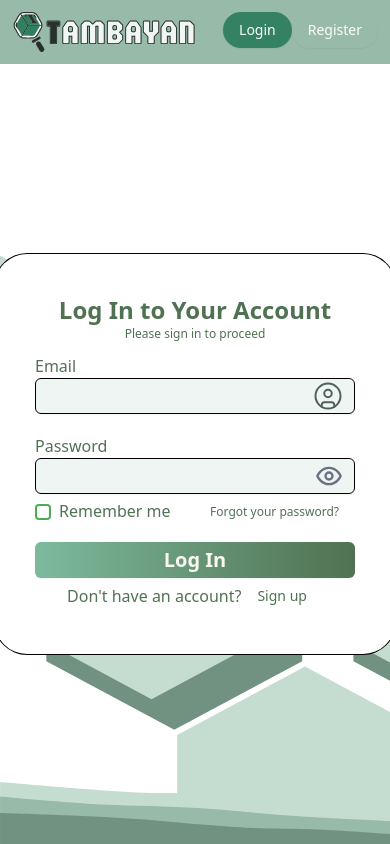
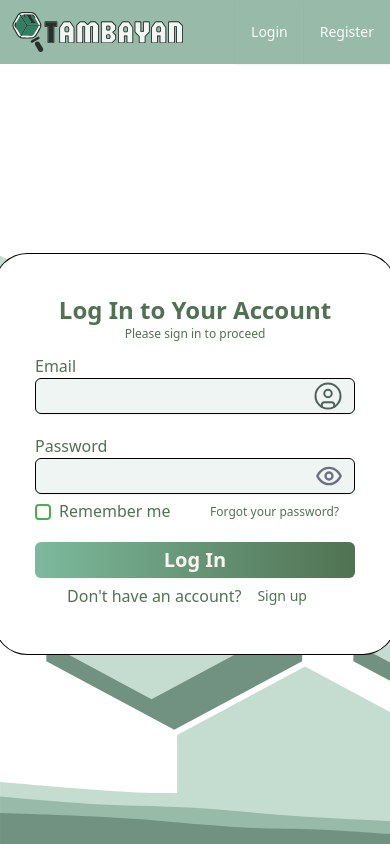
Before and after one commit to kemdav/Tambayan, a Next.js app: page /login in a window 390 px wide. Built offline with nearby package versions, Linux system fonts and the light colour scheme.

Commit message:
feat: improved navbar responsiveness

```diff
--- a/src/app/components/ui/auth-page-ui/nav-bar-auth.tsx
+++ b/src/app/components/ui/auth-page-ui/nav-bar-auth.tsx
@@ -6,22 +6,22 @@ import { useRouter } from "next/navigation";
 export default function AuthNavBar() {
   const router = useRouter();
   return (
-    <div className="bg-secondary-muted-sage grid grid-cols-2 p-3">
-      <div className="flex">
+    <div className="bg-secondary-muted-sage grid grid-cols-2">
+      <div className="flex mx-3 my-3">
         <TambayanIcon size={40} />
         <TambayanTextIcon className="w-44"/>
       </div>
-      <div className="flex flex-row-reverse lg:gap-10 lg:mr-20">
+      <div className="flex flex-row-reverse">
         <Button
           variant="navigation"
-          className="text-neutral-ivory-white bg-secondary-muted-sage rounded-4xl"
+          className="bg-secondary-muted-sage text-neutral-ivory-white lg:w-40 h-16"
           onClick={() => router.push("/register")}
         >
           Register
         </Button>
         <Button
           variant="navigation"
-          className="bg-primary-moss-green text-neutral-ivory-white rounded-4xl"
+          className="bg-secondary-muted-sage text-neutral-ivory-white lg:w-40 h-16"
           onClick={() => router.push("/login")}
         >
           Login
```
